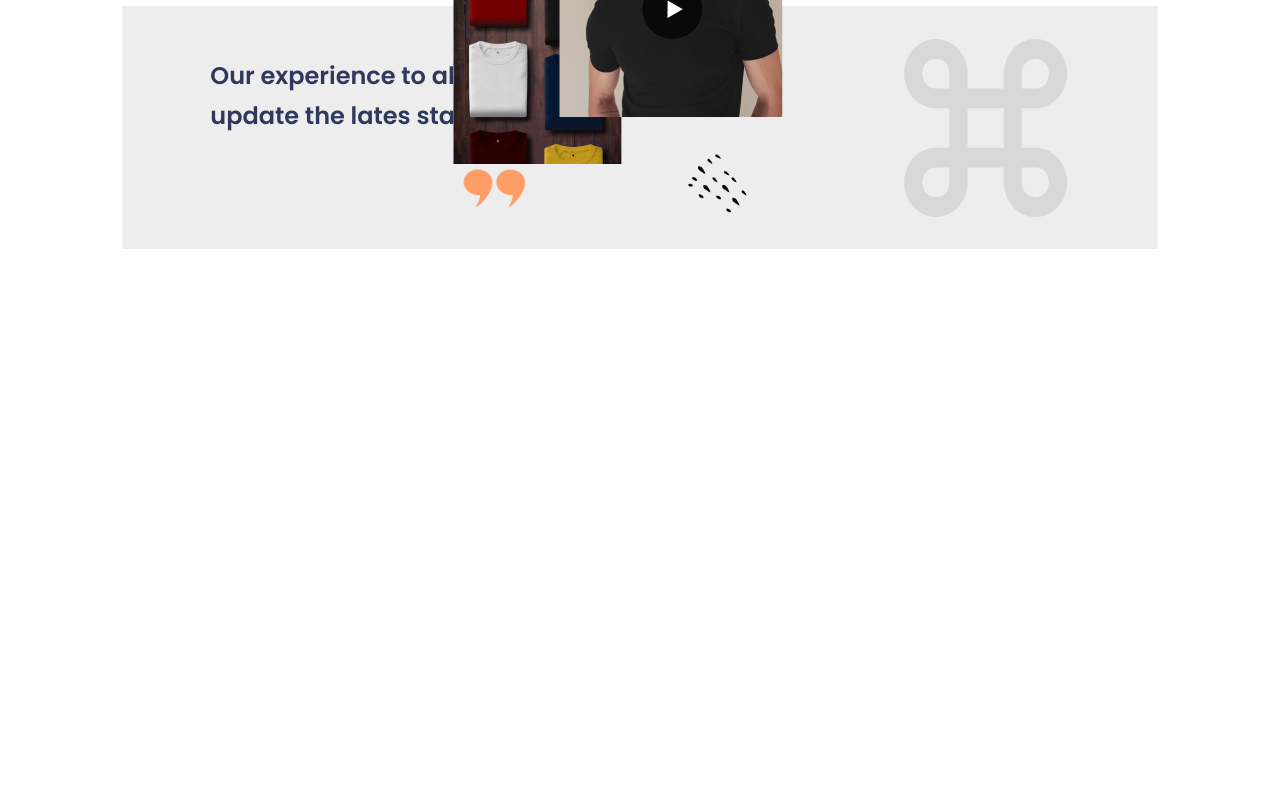
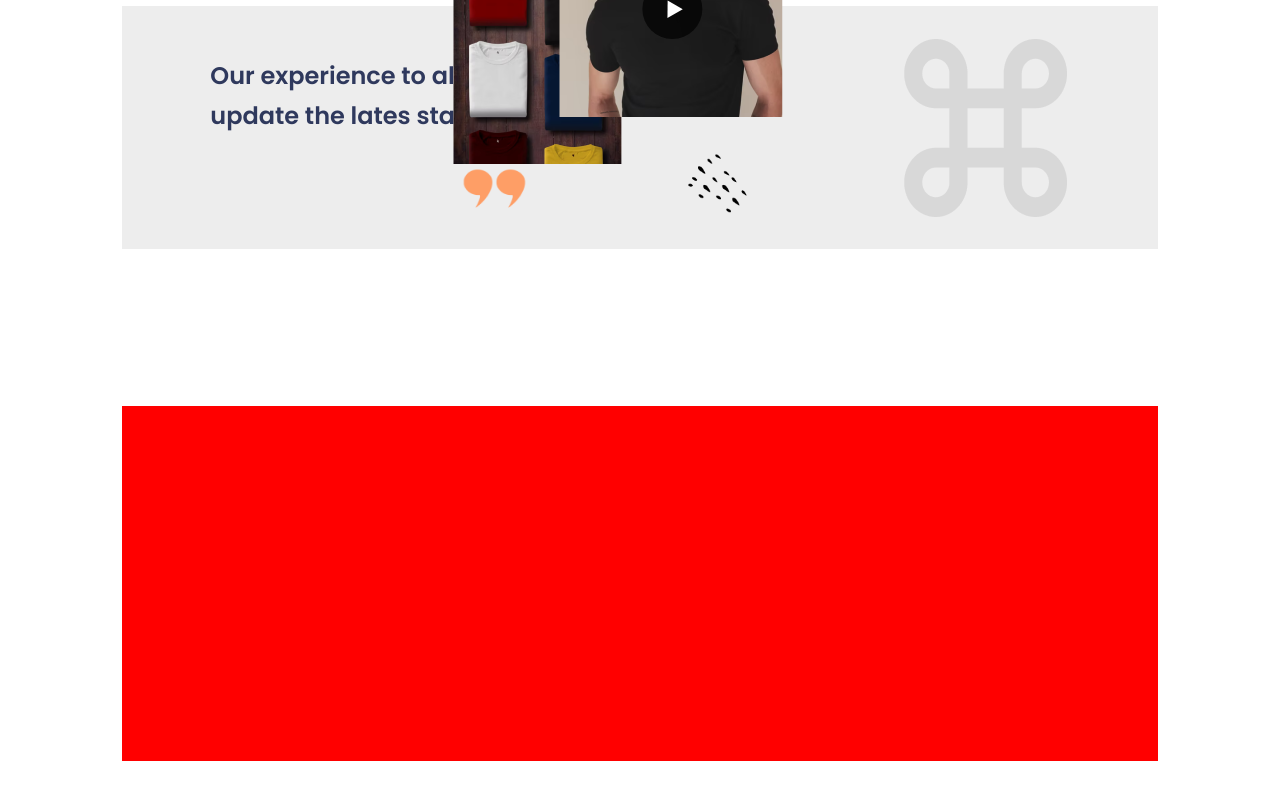
Before and after one commit to Marcus20119/lp_e-commerce, a React (Create React App) app: page / in a window 1280 px wide. Shown: the part 1079-1879 px from the top of the page. Before the commit the page ends 1504 px from the top, so only its background shows below. Built offline with nearby package versions, Linux system fonts and the light colour scheme.

Commit message:
update frame3-snapshot

```diff
--- /dev/null
+++ b/src/components/Frame3/Frame3.module.scss
@@ -0,0 +1,8 @@
+.frame3{
+    position: relative;
+    margin: 0 auto;
+    width: 85%;
+    height: 355px;
+    margin-bottom: 157px;
+    background-color: red;
+}
--- /dev/null
+++ b/src/components/Frame3/ProductSection/index.jsx
@@ -0,0 +1,12 @@
+import styles from './ProductSection.module.scss'
+import { Fragment } from "react";
+
+function ProductSection(){
+    return(
+        <Fragment>
+
+        </Fragment>
+    )
+
+}
+export default ProductSection;
--- /dev/null
+++ b/src/components/Frame3/ProductThumbnail/index.jsx
@@ -0,0 +1,11 @@
+import styles from './ProductThumnail.module.scss'
+import { Fragment } from 'react'
+
+function ProductThumnail(){
+    return(
+        <Fragment>
+
+        </Fragment>
+    )
+}
+export default ProductThumnail
--- a/src/components/Frame3/index.jsx
+++ b/src/components/Frame3/index.jsx
@@ -1,5 +1,13 @@
+import styles from './Frame3.module.scss'
+import ProductSection from './ProductSection';
+import ProductThumnail from './ProductThumbnail';
 const Frame3 = () => {
-  return <div></div>;
+  return (
+    <div className={styles.frame3}>
+      <ProductSection />
+      <ProductThumnail/>
+    </div>
+  )
 };
 
 export default Frame3;
```
Also changed, not shown: src/components/Frame3/ProductSection/ProductSection.module.scss (added), src/components/Frame3/ProductThumbnail/ProductThumnail.module.scss (added).
